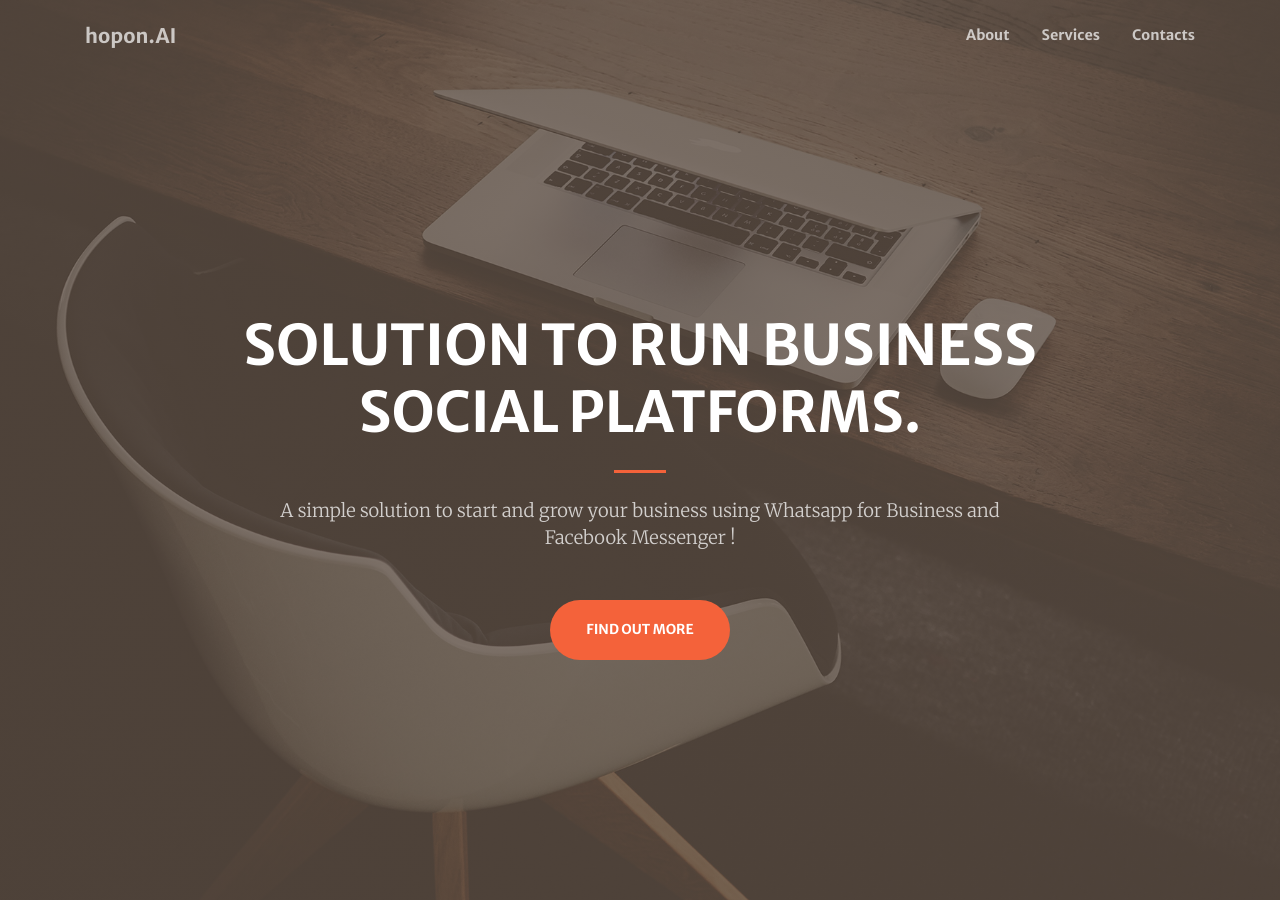
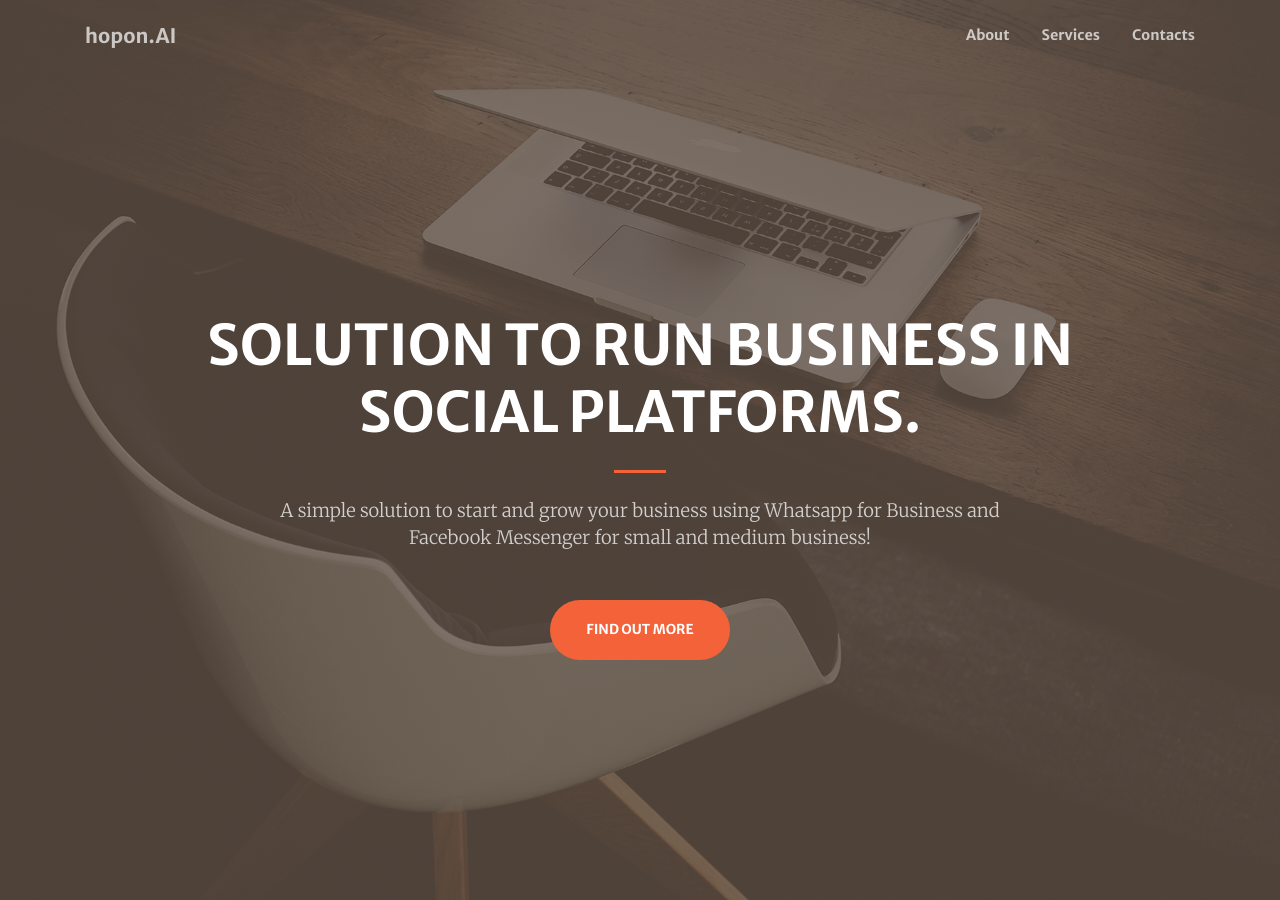
Before and after one commit to sowsan/hoponaillc.github.io, a Jekyll site: the page built from index.md, in a window 1280 px wide and 900 px high. Built offline with Jekyll 4.4.1, drawn with Linux system fonts in a browser that asks for light colours; nearby versions of some CDN libraries.

Commit message:
Update index.md

```diff
--- a/index.md
+++ b/index.md
@@ -1,9 +1,9 @@
 ---
 layout: home
 header:
-  title: Solution to run business Social Platforms.
+  title: Solution to run business in Social Platforms.
   text: >
-    A simple solution to start and grow your business using Whatsapp for Business and Facebook Messenger !
+    A simple solution to start and grow your business using Whatsapp for Business and Facebook Messenger for small and medium business!
   action: # action button is optional
     label: Find Out More
     url: '#about'
```
